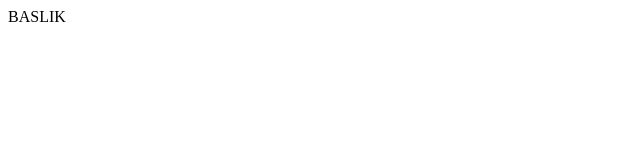
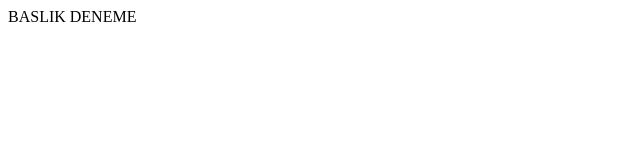
Before and after one commit to msileli/git-eigitimi, a plain HTML site: page index.html in a window 1280 px wide. Shown: the whole page, without its empty margins (0-640 px from the left). Drawn offline with Linux system fonts and the light colour scheme.

Commit message:
new branch deneme

```diff
--- a/index.html
+++ b/index.html
@@ -1,3 +1,4 @@
 <html>
 	BASLIK
+	DENEME
 </html>
```
